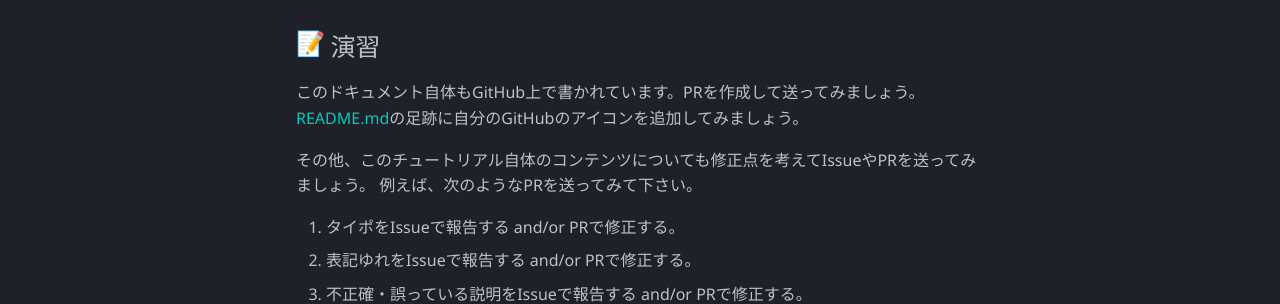
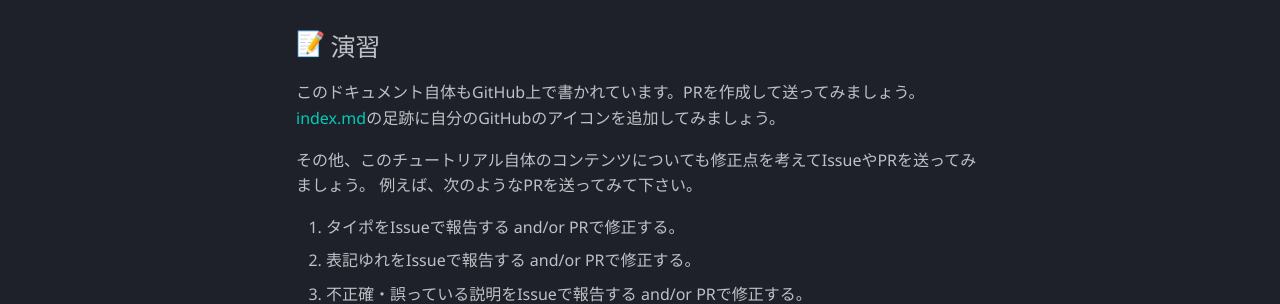
Before and after one commit to sotetsuk/dev-beginner-tutorial, an MkDocs documentation site: the page built from docs/github.md, in a window 1280 px wide and 900 px high, scrolled down 1340 px. Shown: the part 470-774 px from the top of the window. Built offline with MkDocs 1.6.1 and Material for MkDocs 9.7.7, drawn with Linux system fonts in a browser that asks for light colours; emoji names are drawn with the system emoji font; comment, search, counter and statistics services are not loaded.

Commit message:
Fix typo (readme => index) (#34)

```diff
--- a/docs/github.md
+++ b/docs/github.md
@@ -68,7 +68,7 @@
 ## :pencil: 演習
 
 このドキュメント自体もGitHub上で書かれています。PRを作成して送ってみましょう。
-[README.md](https://github.com/sotetsuk/dev-beginner-tutorial/blob/main/README.md)の足跡に自分のGitHubのアイコンを追加してみましょう。
+[index.md](https://github.com/sotetsuk/dev-beginner-tutorial/blob/main/docs/index.md)の足跡に自分のGitHubのアイコンを追加してみましょう。
 
 
 その他、このチュートリアル自体のコンテンツについても修正点を考えてIssueやPRを送ってみましょう。
```
